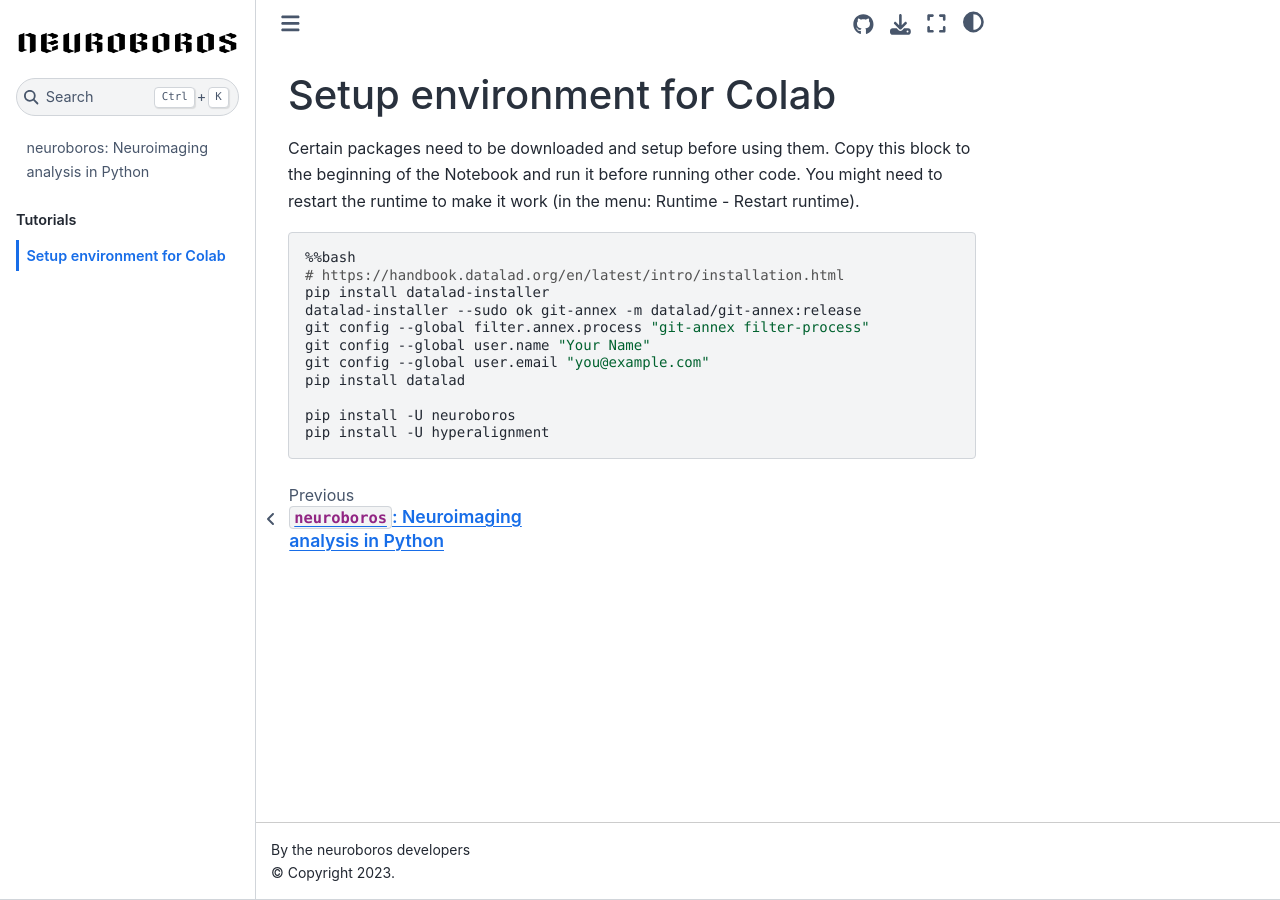
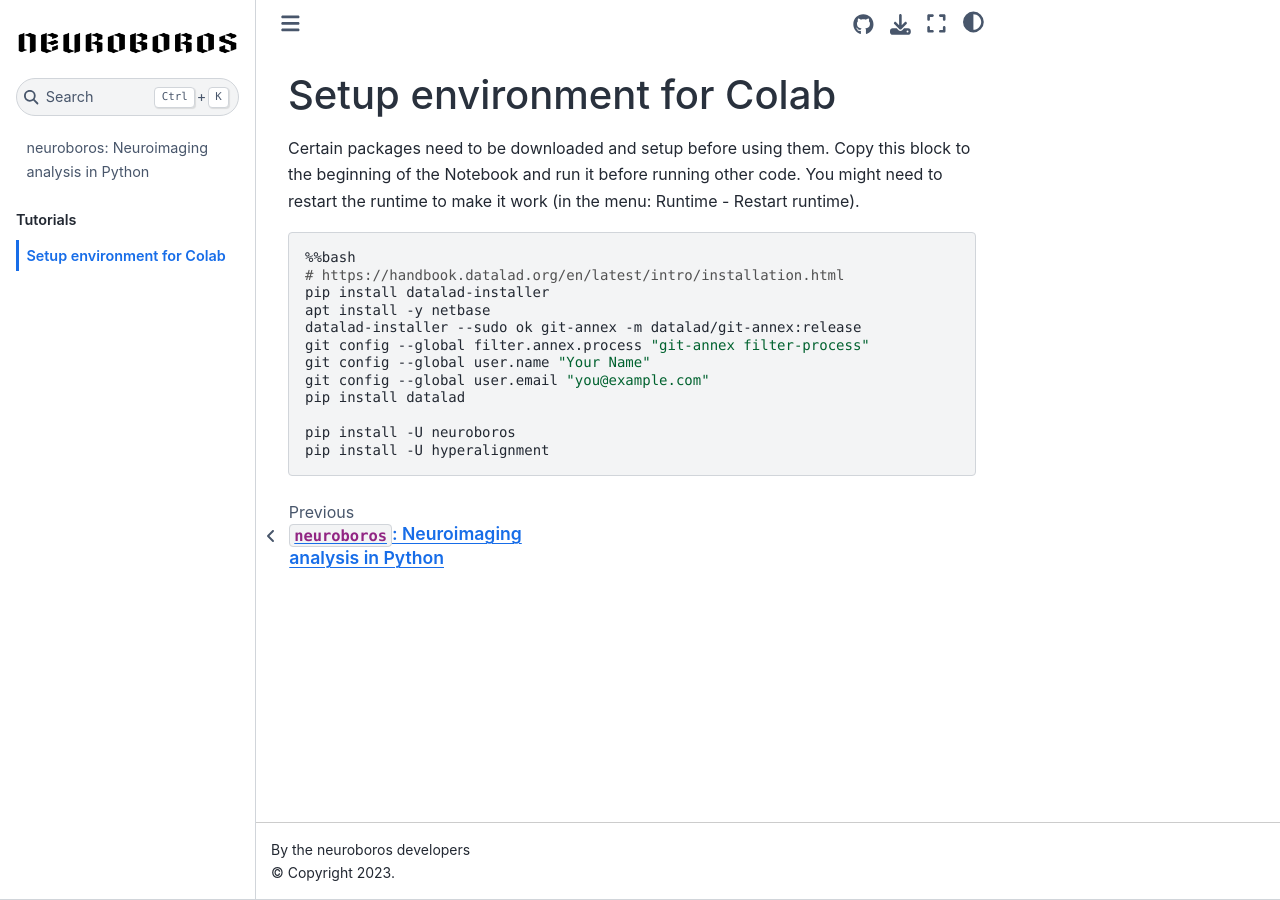
Before and after one commit to neuroboros/neuroboros.github.io, a Jupyter Book: the page built from tutorials/setup.md, in a window 1280 px wide. Built offline with Jupyter Book 1.0.4 settings and Sphinx 7.4.7 and the Sphinx Book theme 1.1.4, drawn with Linux system fonts in a browser that asks for light colours; pages that are not in the unit, such as notebooks, are missing from menus; some of the changed lines change nothing that is shown.

Commit message:
Install dependencies for DataLad.

```diff
--- a/_config.yml
+++ b/_config.yml
@@ -8,7 +8,7 @@ logo: logo_name_blk.png
 # Force re-execution of notebooks on each build.
 # See https://jupyterbook.org/content/execute.html
 execute:
-  execute_notebooks: off
+  execute_notebooks: auto
   timeout: 1800
 
 # Define the name of the latex output file for PDF builds
@@ -24,7 +24,7 @@ bibtex_bibfiles:
 repository:
   url: https://github.com/neuroboros/neuroboros.github.io  # Online location of your book
   path_to_book: / # Optional path to your book, relative to the repository root
-  branch: gh-pages  # Which branch of the repository should be used when creating links (optional)
+  branch: main  # Which branch of the repository should be used when creating links (optional)
 
 # Add GitHub buttons to your book
 # See https://jupyterbook.org/customize/config.html#add-a-link-to-your-repository
--- a/tutorials/setup.md
+++ b/tutorials/setup.md
@@ -8,6 +8,7 @@ You might need to restart the runtime to make it work (in the menu: Runtime - Re
 %%bash
 # https://handbook.datalad.org/en/latest/intro/installation.html
 pip install datalad-installer
+apt install -y netbase
 datalad-installer --sudo ok git-annex -m datalad/git-annex:release
 git config --global filter.annex.process "git-annex filter-process"
 git config --global user.name "Your Name"
```
